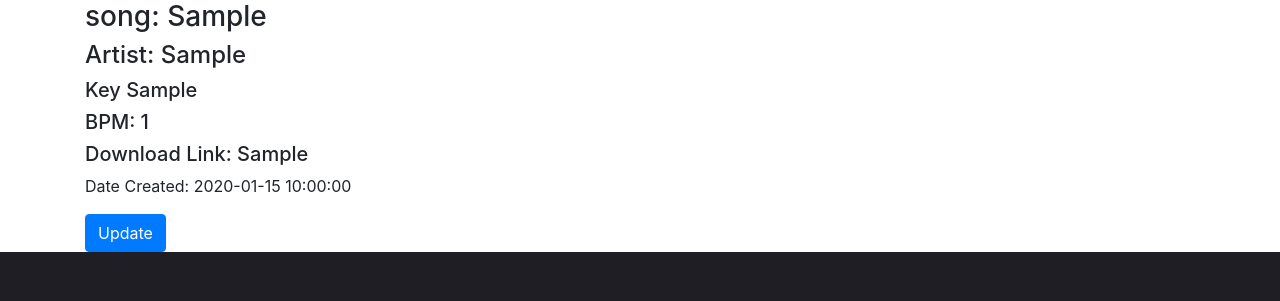
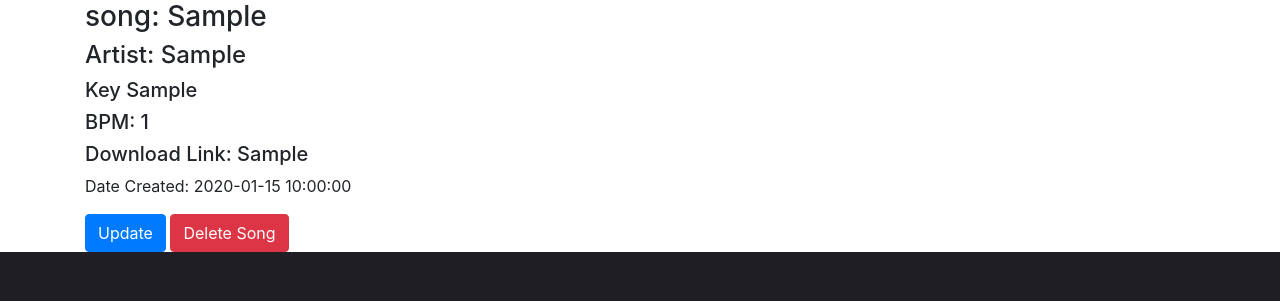
Before and after one commit to nwelter1/DJ-Pool, a Flask app: page /songs/1 in a window 1280 px wide. Shown: the part 179-480 px from the top of the page. Run offline with Flask 2, Linux system fonts and the light colour scheme; a user stored in the database is signed in; tables that the repository leaves empty hold one stand-in row (values such as "Sample post"); some libraries are stand-ins or nearby versions.

Commit message:
delete route/modals for both dbs. TODO-UX

```diff
--- a/dj_pool/routes.py
+++ b/dj_pool/routes.py
@@ -112,6 +112,16 @@ def post_update(post_id):
 
     return render_template('post_update.html', update_form=update_form)
 
+# Delete Method for Posts
+@app.route('/posts/delete/<int:post_id>', methods=['POST'])
+@login_required
+def post_delete(post_id):
+    post_content = Post.query.get_or_404(post_id)
+    db.session.delete(post_content)
+    db.session.commit()
+    return redirect(url_for('yourprofile'))
+
+
 # Create a Song Post Route
 @app.route('/createasong', methods=['GET',"POST"])
 @login_required
@@ -164,6 +174,15 @@ def song_update(post_id):
 
     return render_template('song_update.html', song_update=song_update)
 
+
+# Delete Method for Songs
+@app.route('/songs/delete/<int:post_id>', methods=['POST'])
+@login_required
+def song_delete(post_id):
+    post = SongPost.query.get_or_404(post_id)
+    db.session.delete(post)
+    db.session.commit()
+    return redirect(url_for('yourprofile'))
 #log out route
 @app.route('/logout')
 def logout():
--- a/dj_pool/templates/song_detail.html
+++ b/dj_pool/templates/song_detail.html
@@ -14,6 +14,30 @@
 
     <blockquote>Date Created: {{ post.date_created }}</blockquote>
     <a href="{{ url_for('song_update',post_id = post.id) }}"><button class="btn btn-primary">Update</button></a>
+
+    <button type="button" class="btn btn-danger" data-toggle="modal" data-target="#dangerModal">Delete Song</button>
+    <!-- Modal -->
+    <div class="modal fade" id="dangerModal" tabindex="-1" role="dialog" aria-labelledby="dangerModalLabel" aria-hidden="true">
+        <div class="modal-dialog">
+          <div class="modal-content">
+            <div class="modal-header">
+              <h5 class="modal-title" id="dangerModalLabel">Delete Post - Are You Sure?</h5>
+              <button type="button" class="close" data-dismiss="modal" aria-label="Close">
+                <span aria-hidden="true">&times;</span>
+              </button>
+            </div>
+            <div class="modal-body">
+              This action can't be reversed. Are you sure you want to delete?
+            </div>
+            <div class="modal-footer">
+              <button type="button" class="btn btn-secondary" data-dismiss="modal">Close</button>
+              <form action="{{ url_for('song_delete', post_id = post.id ) }}" method="post">
+                  <input type="submit" value="Delete?" class="btn btn-danger">
+              </form>
+            </div>
+          </div>
+        </div>
+      </div>
 </div>
 
 {% endblock content %}
```
Also changed, not shown: dj_pool/templates/post_detail.html (+24 -0 lines).
